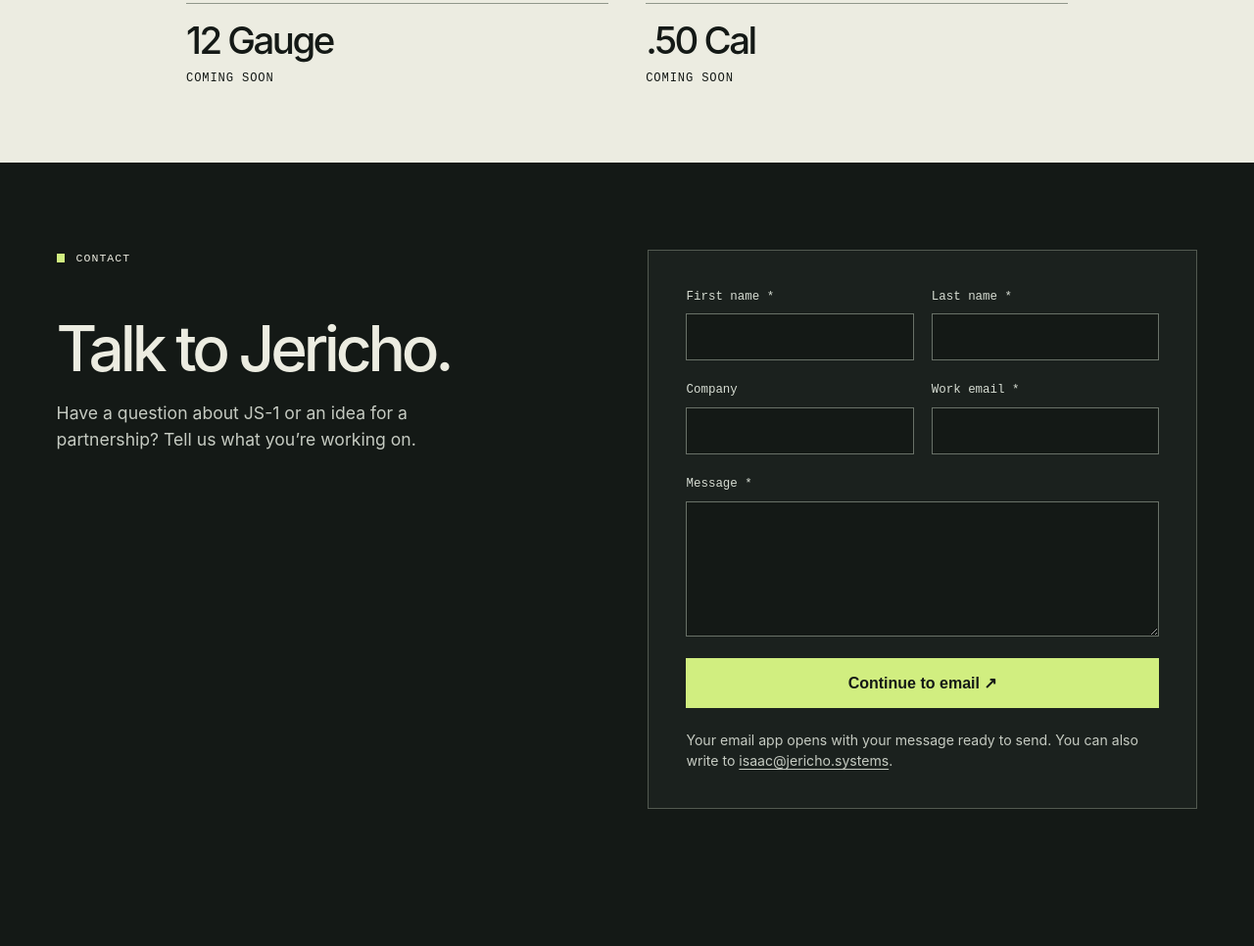
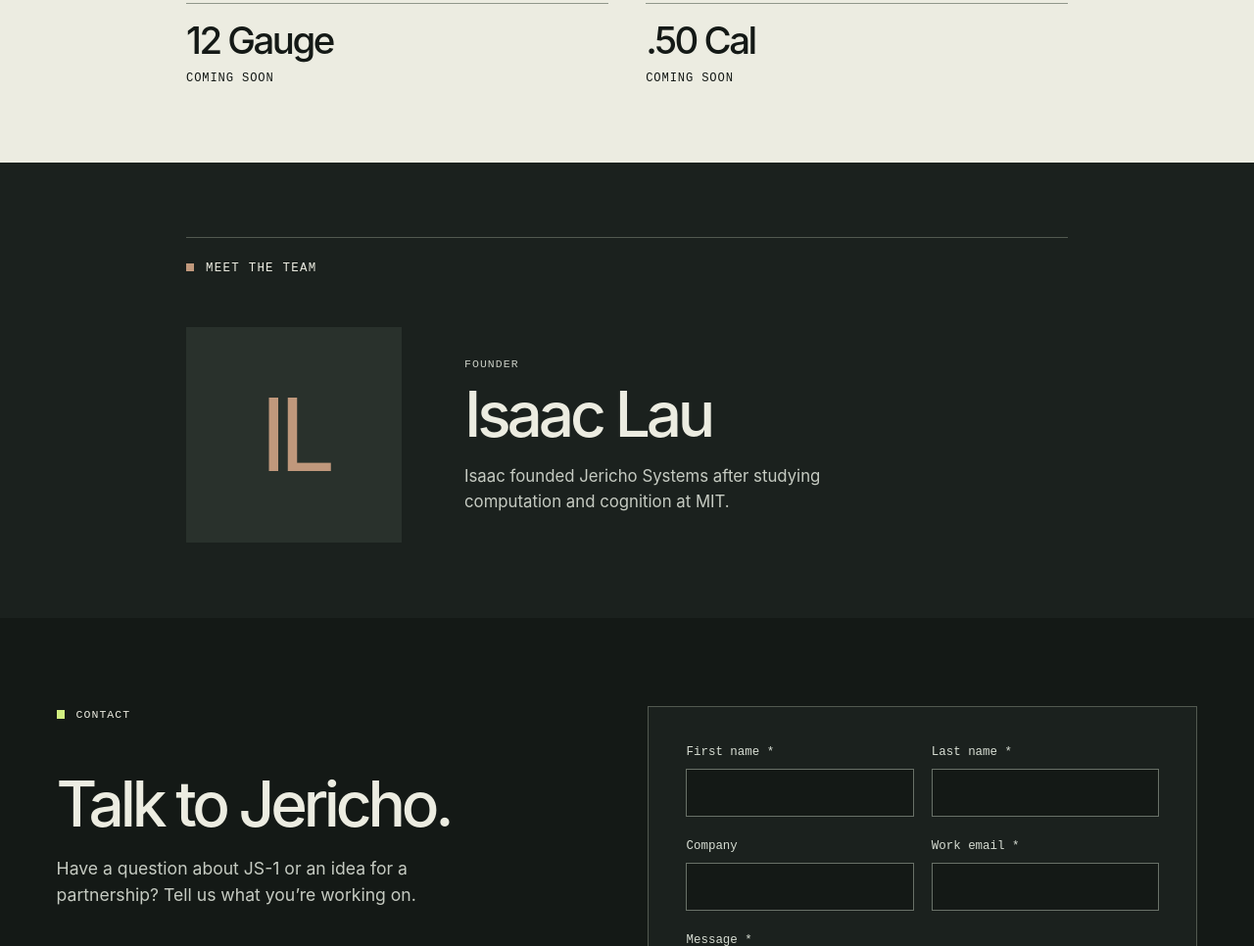
Before and after one commit to pileofscraps/jericho-systems, a plain HTML site: page index.html in a window 1280 px wide. Shown: the part 1164-2130 px from the top of the page at 98% size. Before the commit the page ends 2080 px from the top, so only its background shows below. Drawn offline with Linux system fonts and the light colour scheme.

Commit message:
Feature Isaac Lau in a Meet the team section

```diff
--- a/index.html
+++ b/index.html
@@ -69,6 +69,16 @@ header { min-height:65px; } nav { gap:12px; }
 .upcoming article { border-top:1px solid #90978b; padding-top:18px; }
 .upcoming h3 { font-size:clamp(1.7rem,3vw,2.6rem); }
 .upcoming p { margin-top:10px; font:.76rem/1.5 monospace; letter-spacing:.07em; text-transform:uppercase; }
+.team { background:#1b211e; padding:clamp(40px,6vw,80px) 0; }
+.team-inner { max-width:900px; border-top:1px solid var(--line); padding-top:22px; }
+.team .team-heading { font:500 .78rem/1.5 monospace; text-transform:uppercase; letter-spacing:.1em; }
+.team-heading::before { content:""; display:inline-block; width:.5rem; height:.5rem; margin-right:.75rem; background:#c0987c; }
+.founder { display:grid; grid-template-columns:minmax(140px,220px) minmax(0,1fr); align-items:center; gap:clamp(24px,5vw,64px); margin-top:clamp(30px,4vw,50px); }
+.founder-mark { display:grid; place-items:center; aspect-ratio:1; background:#29312c; color:#c0987c; font-size:clamp(4rem,8vw,7rem); letter-spacing:-.08em; }
+.founder-profile .label { margin:0 0 10px; color:#c6cbc2; }
+.founder-profile h3 { font-size:clamp(2.4rem,5vw,4.5rem); }
+.founder-profile p:last-child { max-width:44ch; margin-top:18px; font-size:1.05rem; line-height:1.55; color:#c6cbc2; }
+@media(max-width:540px) { .founder { grid-template-columns:1fr; } .founder-mark { width:110px; } }
 </style>
 </head>
 <body>
@@ -92,6 +102,19 @@ header { min-height:65px; } nav { gap:12px; }
   <div class="wrap upcoming">
     <article><h3>12 Gauge</h3><p>Coming soon</p></article>
     <article><h3>.50 Cal</h3><p>Coming soon</p></article>
+  </div>
+</section>
+<section class="team" aria-labelledby="team-heading">
+  <div class="wrap team-inner">
+    <h2 class="team-heading" id="team-heading">Meet the team</h2>
+    <article class="founder" aria-labelledby="founder-name">
+      <div class="founder-mark" aria-hidden="true">IL</div>
+      <div class="founder-profile">
+        <p class="label">Founder</p>
+        <h3 id="founder-name">Isaac Lau</h3>
+        <p>Isaac founded Jericho Systems after studying computation and cognition at MIT.</p>
+      </div>
+    </article>
   </div>
 </section>
 </main>
```
